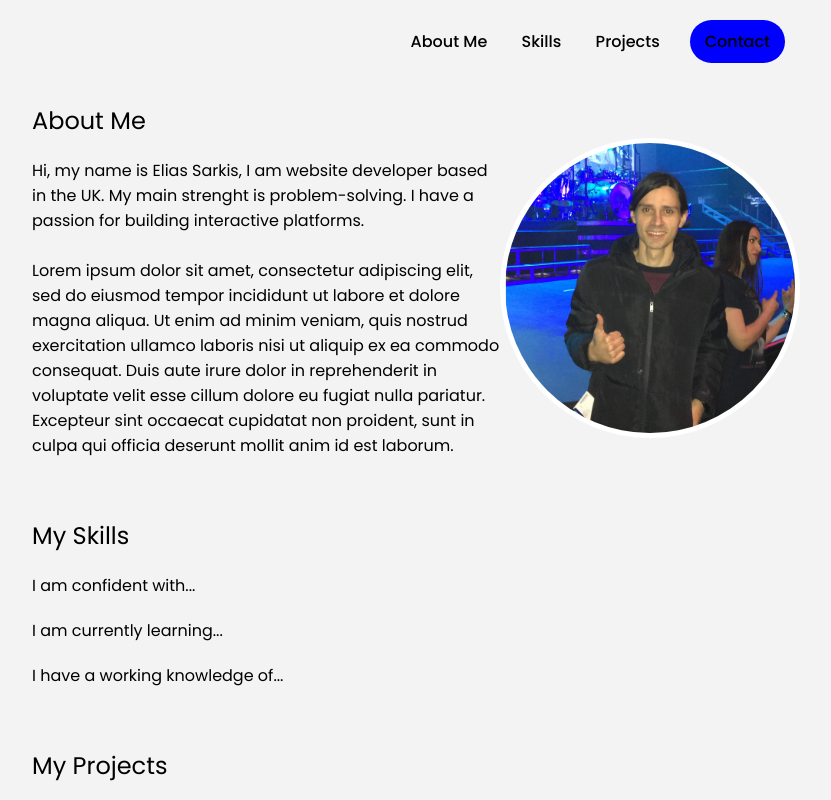
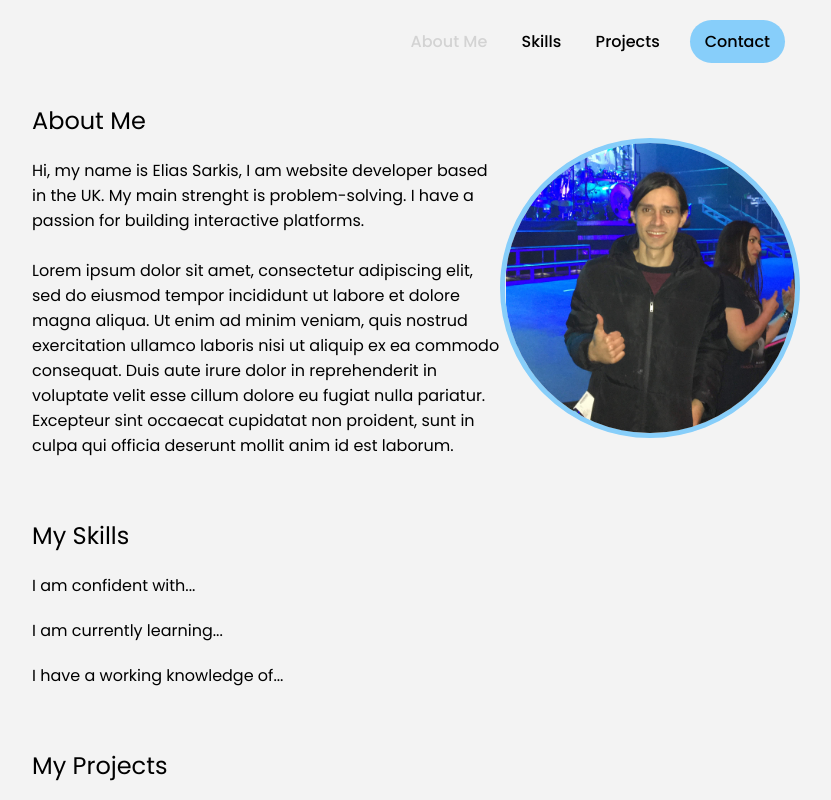
Before and after one commit to espkJS/personal-portfolio, a plain HTML site: page index.html in a window 1280 px wide. In both pictures the pointer is over the link "About Me". Shown: the top 800 px of the page, without its empty margins (224-1055 px from the left). Drawn offline with Linux system fonts and the light colour scheme.

Commit message:
second commit

```diff
--- a/style.css
+++ b/style.css
@@ -36,18 +36,23 @@ header {
 
 }
 
-.nav-inks li a:hover{
+.nav-links li a:hover{
     transition: all 0.3s ease 0s;
+    color: lightgray;
 }
 
 button {
     padding: 9px 15px;
     margin: auto 15px;
-    background-color: blue;
+    background-color: lightskyblue;
     border: none;
     border-radius: 50px;
     cursor: pointer;
     transition: all 0.3s ease 0s;
+}
+
+button:hover {
+    color: lightgray;
 }
 
 .section {
@@ -77,5 +82,5 @@ p {
     max-height: 300px;
     border-radius: 50%;
     border-color: white;
-    border: white 5px solid;
+    border: lightskyblue 5px solid;
 }
```
